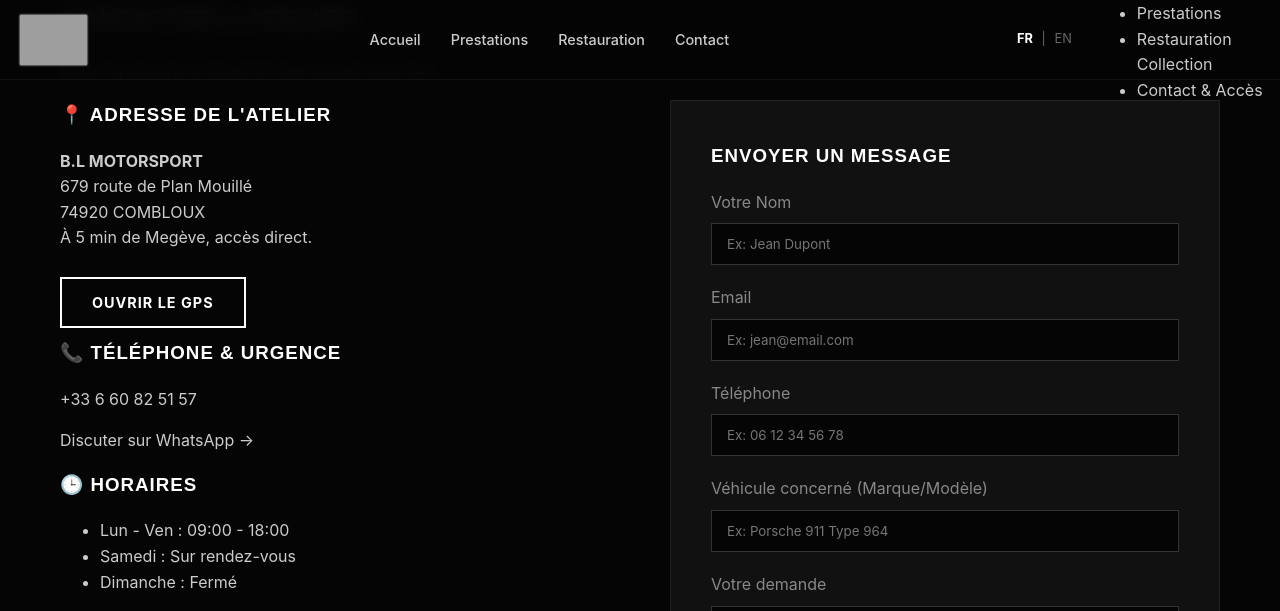
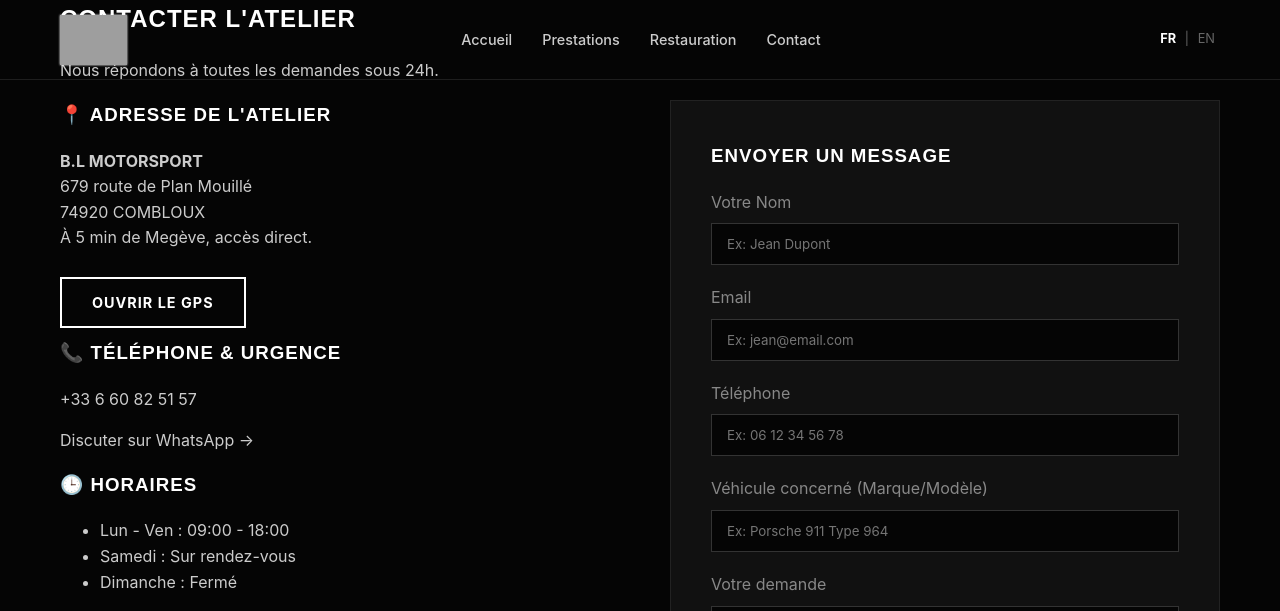
Before and after one commit to DuvalDVL/bl-motorsport, a Jekyll site: the page built from fr/contact.html, in a window 1280 px wide and 1040 px high. Shown: the top 611 px of the window. Built offline with Jekyll 4.4.1, drawn with Linux system fonts in a browser that asks for light colours; grey boxes are pictures that could not be loaded.

Commit message:
Update style.scss

```diff
--- a/assets/css/style.scss
+++ b/assets/css/style.scss
@@ -99,9 +99,18 @@ img {
   z-index: 1000;
   display: flex;
   align-items: center;
-  background-color: rgba(5, 5, 5, 0.95);
-  border-bottom: 1px solid rgba(255, 255, 255, 0.05);
-  backdrop-filter: blur(10px);
+
+  /* Initial : Transparent + Bordure subtile */
+  background-color: transparent;
+  border-bottom: 1px solid rgba(255, 255, 255, 0.1);
+  transition: background-color 0.3s ease, border-bottom 0.3s ease, backdrop-filter 0.3s ease;
+
+  /* Au scroll (ajouté par JS) */
+  &.scrolled {
+    background-color: rgba(5, 5, 5, 0.95);
+    backdrop-filter: blur(10px);
+    border-bottom: 1px solid rgba(255, 255, 255, 0.05);
+  }
 }
 
 .header-container {
@@ -185,16 +194,77 @@ img {
   }
 }
 
+/* --- MOBILE MENU (Burger & Overlay) --- */
 .mobile-toggle {
   display: none;
-  background: none;
+  flex-direction: column;
+  justify-content: space-around;
+  width: 30px;
+  height: 25px;
+  background: transparent;
   border: none;
-  color: white;
-  font-size: 1.5rem;
   cursor: pointer;
+  padding: 0;
+  z-index: 1001; /* Au-dessus de l'overlay */
 
   @media (max-width: 900px) {
-    display: block;
+    display: flex;
+  }
+
+  .bar {
+    width: 100%;
+    height: 3px;
+    background-color: white;
+    transition: all 0.3s linear;
+    border-radius: 10px;
+  }
+
+  /* Transformation en croix */
+  &.active .bar:nth-child(1) { transform: rotate(45deg) translate(5px, 6px); }
+  &.active .bar:nth-child(2) { opacity: 0; }
+  &.active .bar:nth-child(3) { transform: rotate(-45deg) translate(5px, -6px); }
+}
+
+.mobile-nav-overlay {
+  position: fixed;
+  top: 0;
+  left: 0;
+  width: 100vw;
+  height: 100vh;
+  background-color: #050505;
+  z-index: 999;
+  display: flex;
+  align-items: center;
+  justify-content: center;
+  opacity: 0;
+  pointer-events: none;
+  transition: opacity 0.3s ease;
+
+  &.open {
+    opacity: 1;
+    pointer-events: all;
+  }
+
+  ul {
+    list-style: none;
+    text-align: center;
+    padding: 0;
+
+    li {
+      margin: 30px 0;
+
+      a {
+        color: white;
+        font-size: 2rem;
+        text-transform: uppercase;
+        font-family: 'Oswald', sans-serif;
+        font-weight: bold;
+
+        &:hover {
+          color: $color-brand-yellow;
+        }
+      }
+    }
   }
 }
 
@@ -217,7 +287,7 @@ img {
   left: 0;
   width: 100%;
   height: 100%;
-  /* Chemin relatif important pour GitHub Pages */
+  /* Chemin relatif important */
   background-image: url('../img/hero-bg.jpg');
   background-size: cover;
   background-position: center;
```
